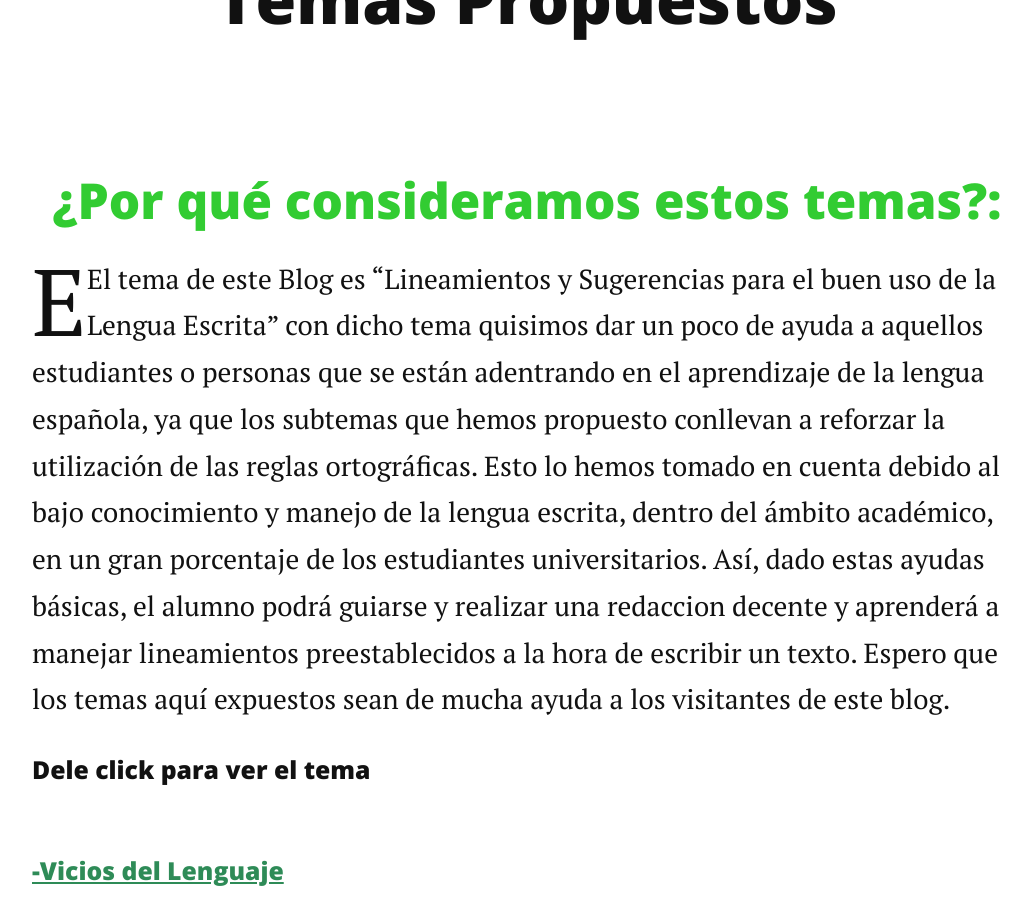
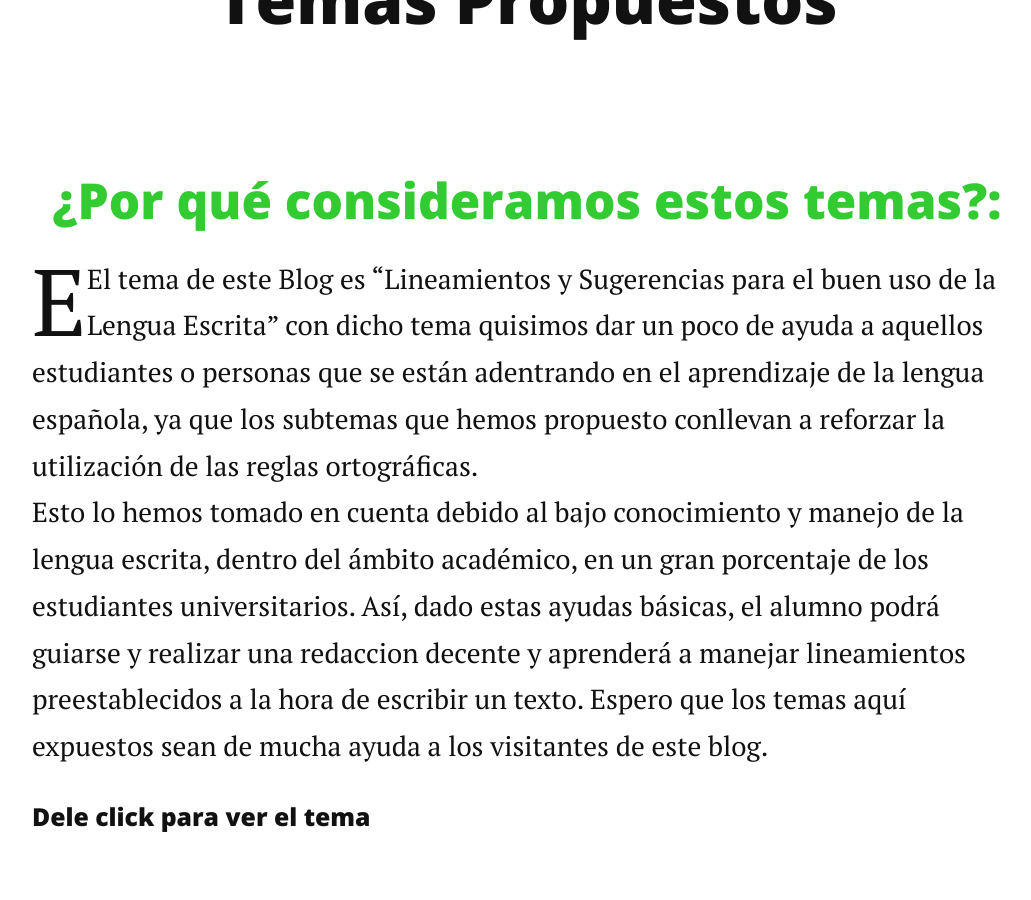
Before and after one commit to BlogdeLenguaje/BlogdeLenguaje.github.io, a Jekyll site: the page built from about.md, in a window 1280 px wide and 900 px high, scrolled down 398 px. Shown: the whole window, without its empty margins (113-1144 px from the left). Built offline with Jekyll 4.4.1, drawn with Linux system fonts in a browser that asks for light colours; nearby versions of some CDN libraries.

Commit message:
Update about.md

```diff
--- a/about.md
+++ b/about.md
@@ -22,7 +22,8 @@
       <a href="{{ paginator.next_page_path | prepend: site.baseurl }}" class="next button__outline">Temas siguientes</a>
     {% endif %}
  <font color="#32CC32"><h2><center>¿Por qué consideramos estos temas?:<br></center></h2></font>
- <p class="intro" aling="justify"><span class="dropcap">E</span> El tema de este Blog es “Lineamientos y Sugerencias para el buen uso de la Lengua Escrita” con dicho tema quisimos dar un poco de ayuda a aquellos estudiantes o personas que se están adentrando en el aprendizaje de la lengua española, ya que los subtemas que hemos propuesto conllevan a reforzar la utilización de las reglas ortográficas. Esto lo hemos tomado en cuenta debido al bajo conocimiento y manejo de la lengua escrita, dentro del ámbito académico, en un gran porcentaje de los estudiantes universitarios. Así, dado estas ayudas básicas, el alumno podrá guiarse y realizar una redaccion decente y aprenderá a manejar lineamientos preestablecidos a la hora de escribir un texto. Espero que los temas aquí expuestos sean de mucha ayuda a los visitantes de este blog. </p>
+ <p class="intro" aling="justify"><span class="dropcap">E</span> El tema de este Blog es “Lineamientos y Sugerencias para el buen uso de la Lengua Escrita” con dicho tema quisimos dar un poco de ayuda a aquellos estudiantes o personas que se están adentrando en el aprendizaje de la lengua española, ya que los subtemas que hemos propuesto conllevan a reforzar la utilización de las reglas ortográficas.<br>
+   Esto lo hemos tomado en cuenta debido al bajo conocimiento y manejo de la lengua escrita, dentro del ámbito académico, en un gran porcentaje de los estudiantes universitarios. Así, dado estas ayudas básicas, el alumno podrá guiarse y realizar una redaccion decente y aprenderá a manejar lineamientos preestablecidos a la hora de escribir un texto. Espero que los temas aquí expuestos sean de mucha ayuda a los visitantes de este blog. </p>
 <h4>Dele click para ver el tema</h4><br>
  <h4><a href="https://blogdelenguaje.github.io/blog/ViciosdelLenguaje/">-Vicios del Lenguaje</a><br></h4>
   <h4><a href="https://blogdelenguaje.github.io/blog/EstructuradelParrafo/">-Estructura del Parrafo</a><br></h4>
```
